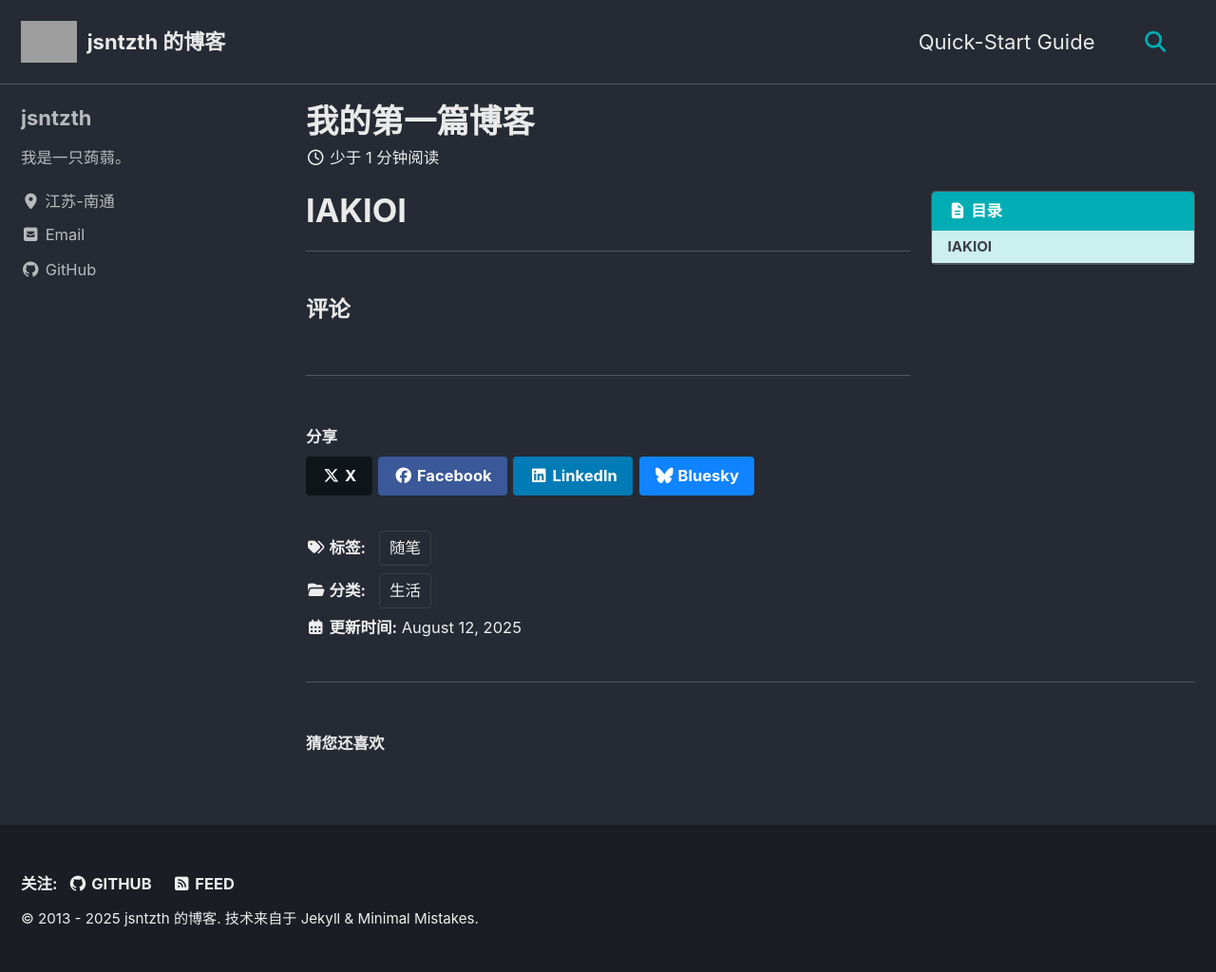
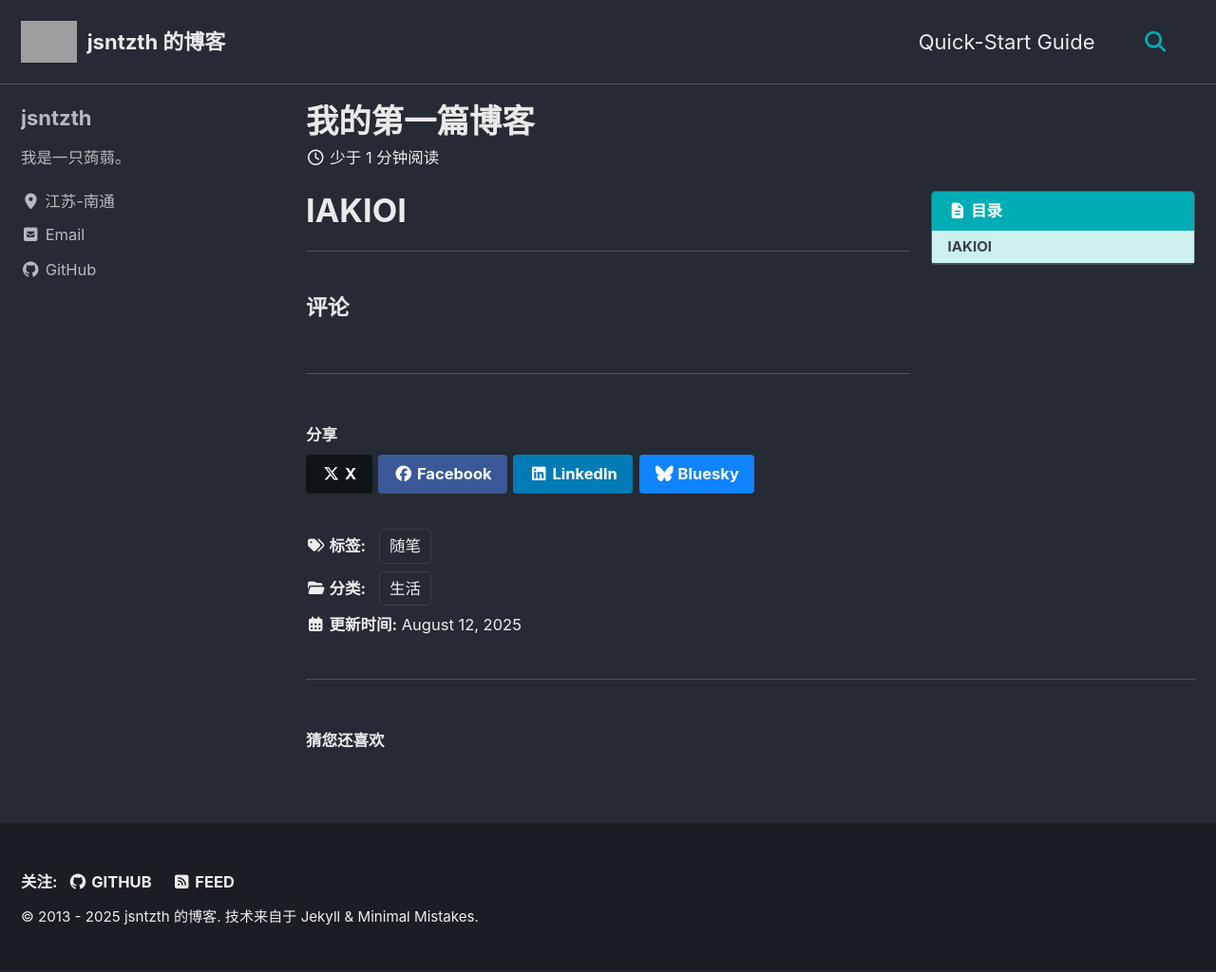
Before and after one commit to jsntzth/jsntzth.github.io, a Jekyll site: the page built from _posts/2025-08-12-我的第一篇文章.md, in a window 1280 px wide. Shown: the whole page at 95% size. Built offline with Jekyll 4.4.1, drawn with Linux system fonts in a browser that asks for light colours; cached includes are drawn as plain includes; comment, search, counter and statistics services are not loaded; grey boxes are pictures that could not be loaded.

Commit message:
Update 2025-08-12-我的第一篇文章.md

```diff
--- a/_posts/2025-08-12-我的第一篇文章.md
+++ b/_posts/2025-08-12-我的第一篇文章.md
@@ -12,7 +12,7 @@ share: false
 # IAKIOI
 
 ---
-<h4 class="widget-title">评论</h4>
+<h5 class="widget-title">评论</h5>
 
 <script src="https://utteranc.es/client.js"
         repo="jsntzth/jsntzth.github.io"
```
